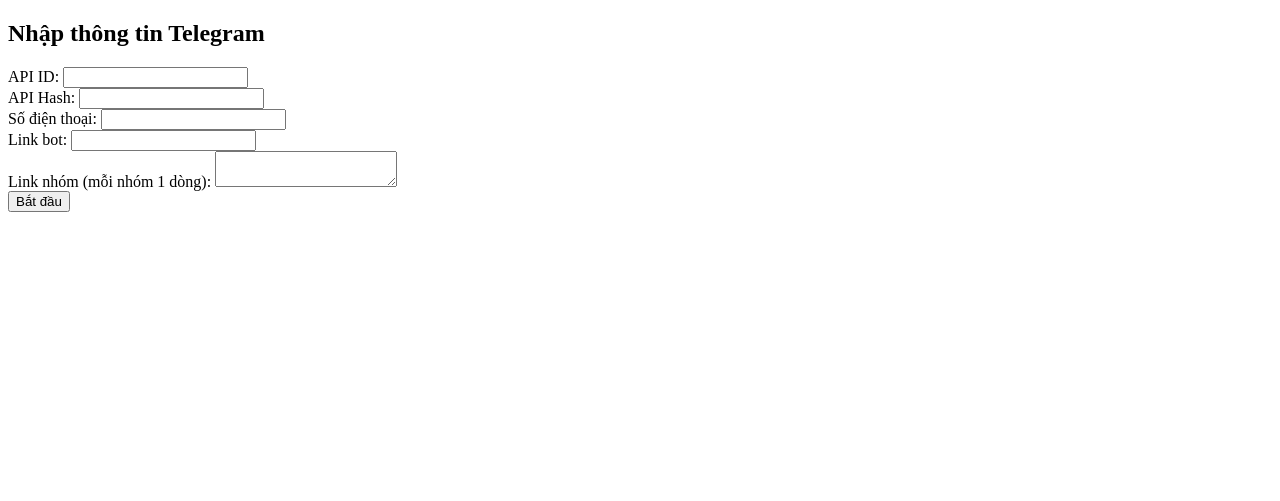
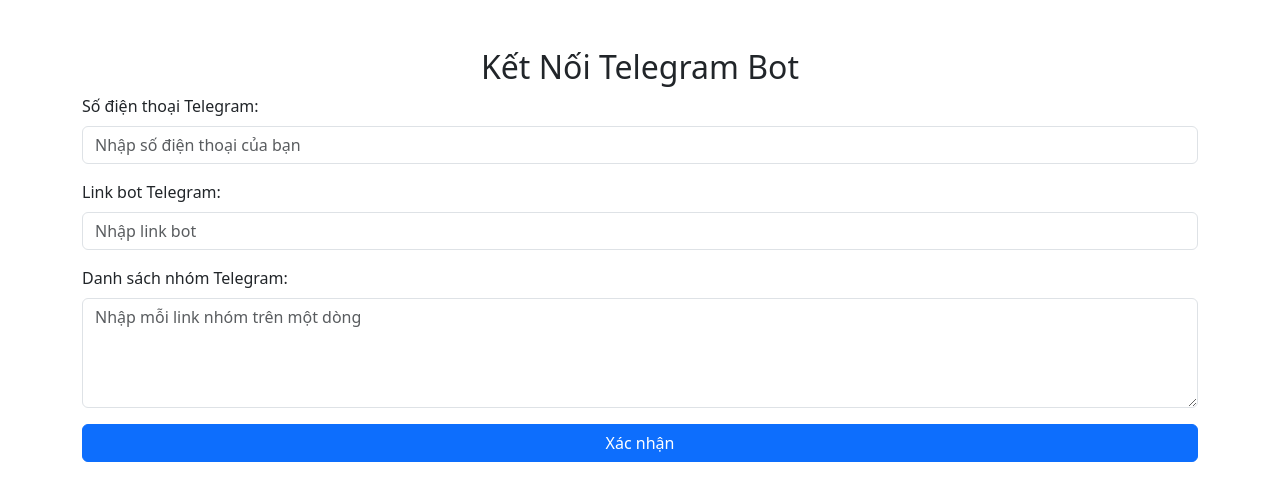
Before and after one commit to nguyenle2298498/bottlele, a Flask app: page / in a window 1280 px wide. Shown: the top 501 px of the page. Run offline with Flask 3, Linux system fonts and the light colour scheme; some libraries are stand-ins or nearby versions.

Commit message:
Update index.html

```diff
--- a/templates/index.html
+++ b/templates/index.html
@@ -1,17 +1,29 @@
 <!DOCTYPE html>
-<html>
+<html lang="vi">
 <head>
+    <meta charset="UTF-8">
+    <meta name="viewport" content="width=device-width, initial-scale=1.0">
     <title>Telegram Bot Web</title>
+    <link rel="stylesheet" href="https://cdnjs.cloudflare.com/ajax/libs/bootstrap/5.3.0/css/bootstrap.min.css">
 </head>
 <body>
-    <h2>Nhập thông tin Telegram</h2>
-    <form method="POST">
-        API ID: <input type="text" name="api_id"><br>
-        API Hash: <input type="text" name="api_hash"><br>
-        Số điện thoại: <input type="text" name="phone"><br>
-        Link bot: <input type="text" name="bot_link"><br>
-        Link nhóm (mỗi nhóm 1 dòng): <textarea name="group_links"></textarea><br>
-        <button type="submit">Bắt đầu</button>
-    </form>
+    <div class="container mt-5">
+        <h2 class="text-center">Kết Nối Telegram Bot</h2>
+        <form method="POST">
+            <div class="mb-3">
+                <label class="form-label">Số điện thoại Telegram:</label>
+                <input type="text" class="form-control" name="phone" required placeholder="Nhập số điện thoại của bạn">
+            </div>
+            <div class="mb-3">
+                <label class="form-label">Link bot Telegram:</label>
+                <input type="text" class="form-control" name="bot_link" required placeholder="Nhập link bot">
+            </div>
+            <div class="mb-3">
+                <label class="form-label">Danh sách nhóm Telegram:</label>
+                <textarea class="form-control" name="group_links" rows="4" required placeholder="Nhập mỗi link nhóm trên một dòng"></textarea>
+            </div>
+            <button type="submit" class="btn btn-primary w-100">Xác nhận</button>
+        </form>
+    </div>
 </body>
 </html>
```
